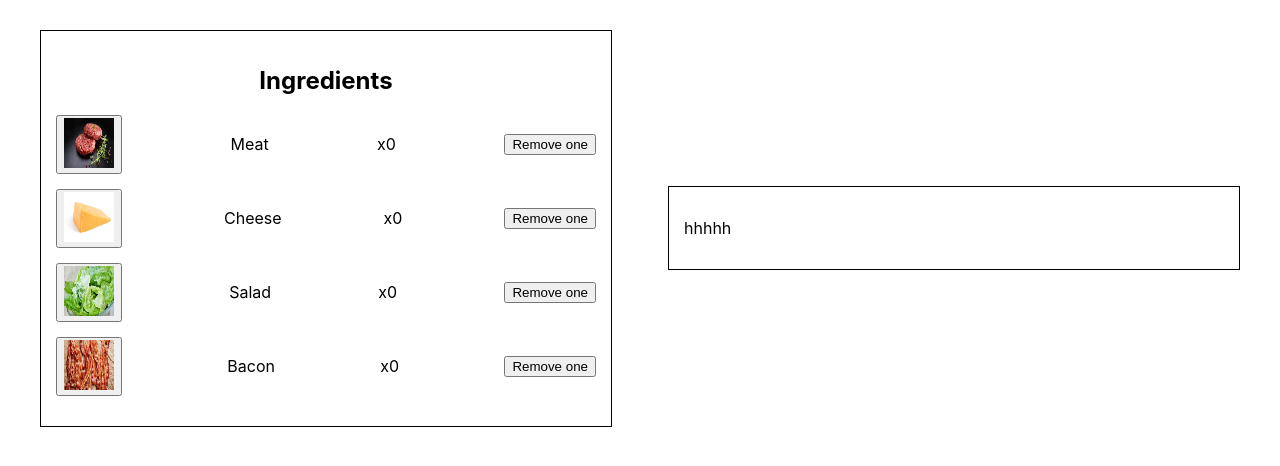
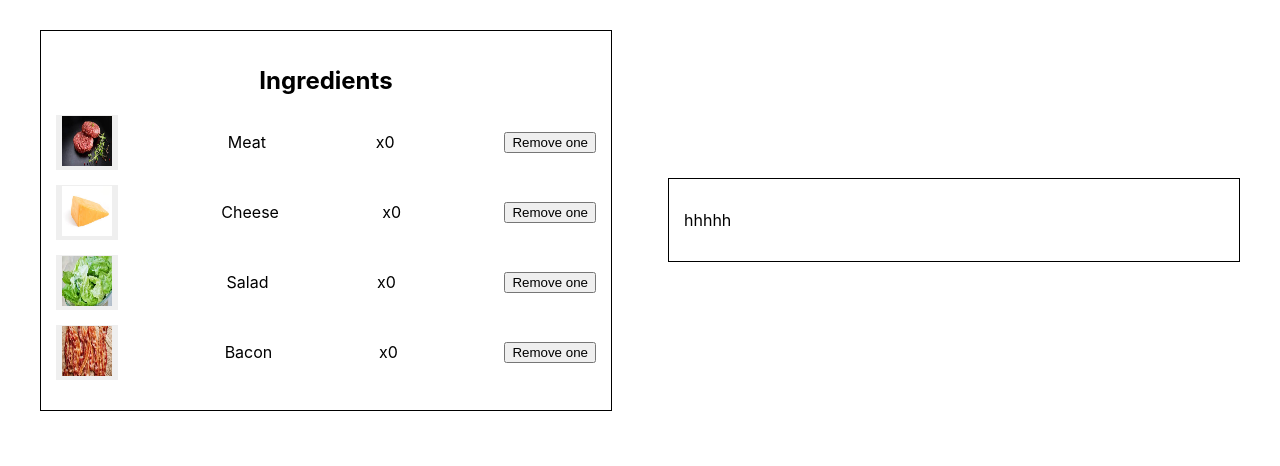
Before and after one commit to KamilyaMukhammedova/hw56-burger-app, a React (Create React App) app: page / in a window 1280 px wide. Shown: the top 466 px of the page. Built offline with nearby package versions, Linux system fonts and the light colour scheme.

Commit message:
#5 Логика добавления количества ингредиента

```diff
--- a/src/App.js
+++ b/src/App.js
@@ -8,21 +8,34 @@ import {nanoid} from "nanoid";
 import Ingredients from "./components/Ingredients/Ingredients";
 
 const INGREDIENTS = [
-  {name: 'Meat', price: 50, image: meatImage, id: nanoid()},
-  {name: 'Cheese', price: 20, image: cheeseImage, id: nanoid()},
-  {name: 'Salad', price: 5, image: saladImage, id: nanoid()},
-  {name: 'Bacon', price: 30, image: baconImage, id: nanoid()},
+  {name: 'Meat', price: 50, image: meatImage},
+  {name: 'Cheese', price: 20, image: cheeseImage},
+  {name: 'Salad', price: 5, image: saladImage},
+  {name: 'Bacon', price: 30, image: baconImage},
 ];
 
 const App = () => {
   const [ingredients, setIngredients] = useState([
-    {name: 'Meat', count: 0},
-    {name: 'Cheese', count: 0},
-    {name: 'Salad', count: 0},
-    {name: 'Bacon', count: 0},
+    {name: 'Meat', count: 0, id: nanoid()},
+    {name: 'Cheese', count: 0, id: nanoid()},
+    {name: 'Salad', count: 0, id: nanoid()},
+    {name: 'Bacon', count: 0, id: nanoid()},
   ]);
 
-  const ingredientsComponent = <Ingredients ingredients={INGREDIENTS} ing={ingredients}/>;
+  const addIngredient = ingId => {
+    const ingredientsCopy = ingredients.map(ing => {
+      if(ing.id === ingId) {
+        return {
+          ...ing,
+          count: ing.count + 1,
+        }
+      }
+      return ing;
+    });
+    setIngredients(ingredientsCopy);
+  };
+
+  const ingredientsComponent = <Ingredients ingredients={ingredients} ing={INGREDIENTS} addIng={addIngredient}/>;
 
   return (
     <div className="Container">
--- a/src/components/Ingredients/Ingredients.js
+++ b/src/components/Ingredients/Ingredients.js
@@ -5,9 +5,10 @@ const Ingredients = (props) => {
   return props.ingredients.map((ingredient, index) => {
     return <OneIngredient
       key={ingredient.id}
-      image={ingredient.image}
-      name={ingredient.name}
-      count={props.ing[index].count}
+      image={props.ing[index].image}
+      addIng={() => props.addIng(ingredient.id)}
+      name={props.ing[index].name}
+      count={ingredient.count}
     />
   });
 };
--- a/src/components/OneIngredient/OneIngredient.js
+++ b/src/components/OneIngredient/OneIngredient.js
@@ -4,7 +4,9 @@ import './OneIngredient.css';
 const OneIngredient = (props) => {
   return (
     <div className="IngredientDiv">
-      <button><img src={props.image} alt={props.name} className="IngImg"/></button>
+      <button onClick={props.addIng} style={{border: 'none'}}>
+        <img src={props.image} alt={props.name} className="IngImg"/>
+      </button>
       <p>{props.name}</p>
       <p>x{props.count}</p>
       <button type="button">Remove one</button>
```
